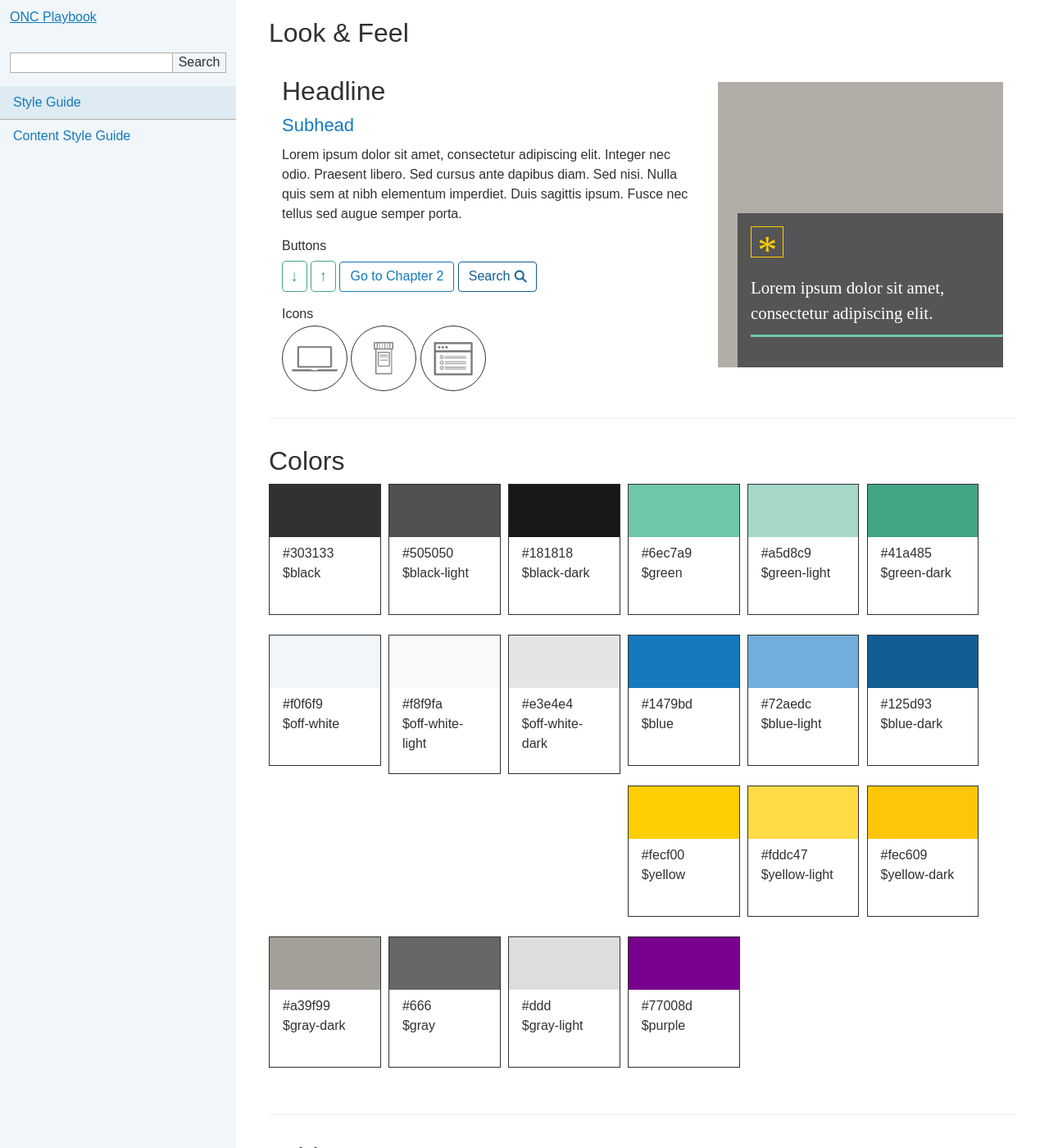
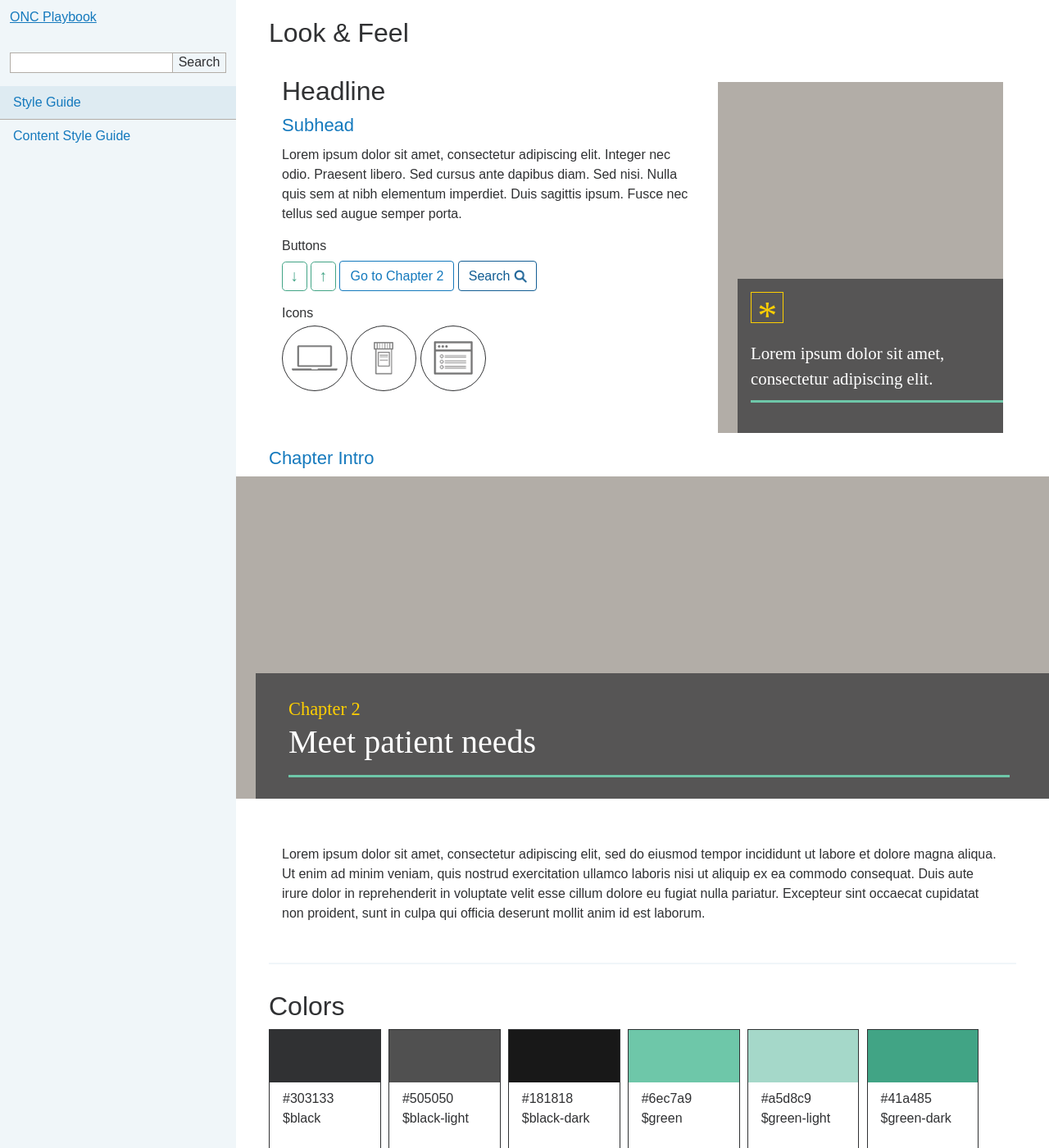
Before and after one commit to SriGovHealth/ONCHITPlaybook, a Jekyll site: the page built from _content/styleguide.html, in a window 1280 px wide and 1400 px high, scrolled down 491 px. Shown: the whole window at 82% size. Built offline with Jekyll 4.4.1, drawn with Linux system fonts in a browser that asks for light colours.

Commit message:
Chapter intro example

```diff
--- a/_content/styleguide.html
+++ b/_content/styleguide.html
@@ -52,11 +52,30 @@ permalink: /styleguide/
     <div class="callout">
       <div class="callout-inner">
         <div class="callout-icon" aria-hidden="true"><span>*</span></div>
-        <p>Lorem ipsum dolor sit amet, consectetur adipiscing elit.</p>
+        <p class="underlined">Lorem ipsum dolor sit amet, consectetur adipiscing elit.</p>
       </div>
     </div>
   </div>
 </div>
+
+
+<h2>Chapter Intro</h2>
+
+</div> <!-- /content -->
+<div class="full-bleed chapter-intro">
+  <div class="chapter-intro-inner">
+    <div class="content">
+      <p class="chapter-number">Chapter 2</p>
+      <h1 class="chapter-title">Meet patient needs</h1>
+    </div>
+  </div>
+</div>
+<div class="content">
+  <div class="row">
+    <div class="grid-12">
+      <p>Lorem ipsum dolor sit amet, consectetur adipiscing elit, sed do eiusmod tempor incididunt ut labore et dolore magna aliqua. Ut enim ad minim veniam, quis nostrud exercitation ullamco laboris nisi ut aliquip ex ea commodo consequat. Duis aute irure dolor in reprehenderit in voluptate velit esse cillum dolore eu fugiat nulla pariatur. Excepteur sint occaecat cupidatat non proident, sunt in culpa qui officia deserunt mollit anim id est laborum.</p>
+    </div>
+  </div>
 
 <hr>
 
@@ -263,7 +282,7 @@ permalink: /styleguide/
 <div class="callout">
   <div class="callout-inner">
     <div class="callout-icon" aria-hidden="true"><span>*</span></div>
-    <p>Lorem ipsum dolor sit amet, consectetur adipiscing elit.</p>
+    <p class="underlined">Lorem ipsum dolor sit amet, consectetur adipiscing elit.</p>
   </div>
 </div>
 
--- a/_sass/_patterns.scss
+++ b/_sass/_patterns.scss
@@ -101,25 +101,60 @@
   width: 75%;
 }
 
-.callout {
+.callout,
+.chapter-intro {
   background-color: $gray;
   font-family: $font-header-alt;
-  max-width: 25em;
-  padding-top: 10em;
+  padding-bottom: 0;
+
+  h1,
+  .h1,
+  h2,
+  .h2 {
+    font-family: $font-header-alt;
+  }
 }
 
+.chapter-intro {
+  margin-bottom: 3em;
+  padding-top: 15em;
+}
+
+.callout {
+  max-width: 25em;
+  padding-top: 15em;
+}
+
+.chapter-intro-inner,
 .callout-inner {
   background-color: rgba($black, .7);
   color: $white;
   margin-left: 1.5em;
   padding: 1em 0 1em 1em;
+}
 
-  p {
-    border-bottom: 3px solid $green;
-    font-size: 1.3em;
-    padding-bottom: .5em;
-    padding-right: .8em;
-  }
+.chapter-intro-inner {
+  padding-right: 1.5em;
+}
+
+.chapter-number {
+  color: $yellow;
+  font-size: 1.4em;
+  margin-bottom: 0;
+}
+
+.chapter-title {
+  border-bottom: 3px solid $green;
+  font-size: 2.5em;
+  margin-top: 0;
+  padding-bottom: .4em;
+}
+
+.underlined {
+  border-bottom: 3px solid $green;
+  font-size: 1.3em;
+  padding-bottom: .5em;
+  padding-right: .8em;
 }
 
 .callout-icon {
@@ -274,7 +309,8 @@
 .btn-arrow {
   font-size: 1.2em;
   font-weight: 700;
-  padding: .23em .5em;
+  line-height: 1;
+  padding: .4em .5em;
 }
 
 // match base and hover state to avoid
```
